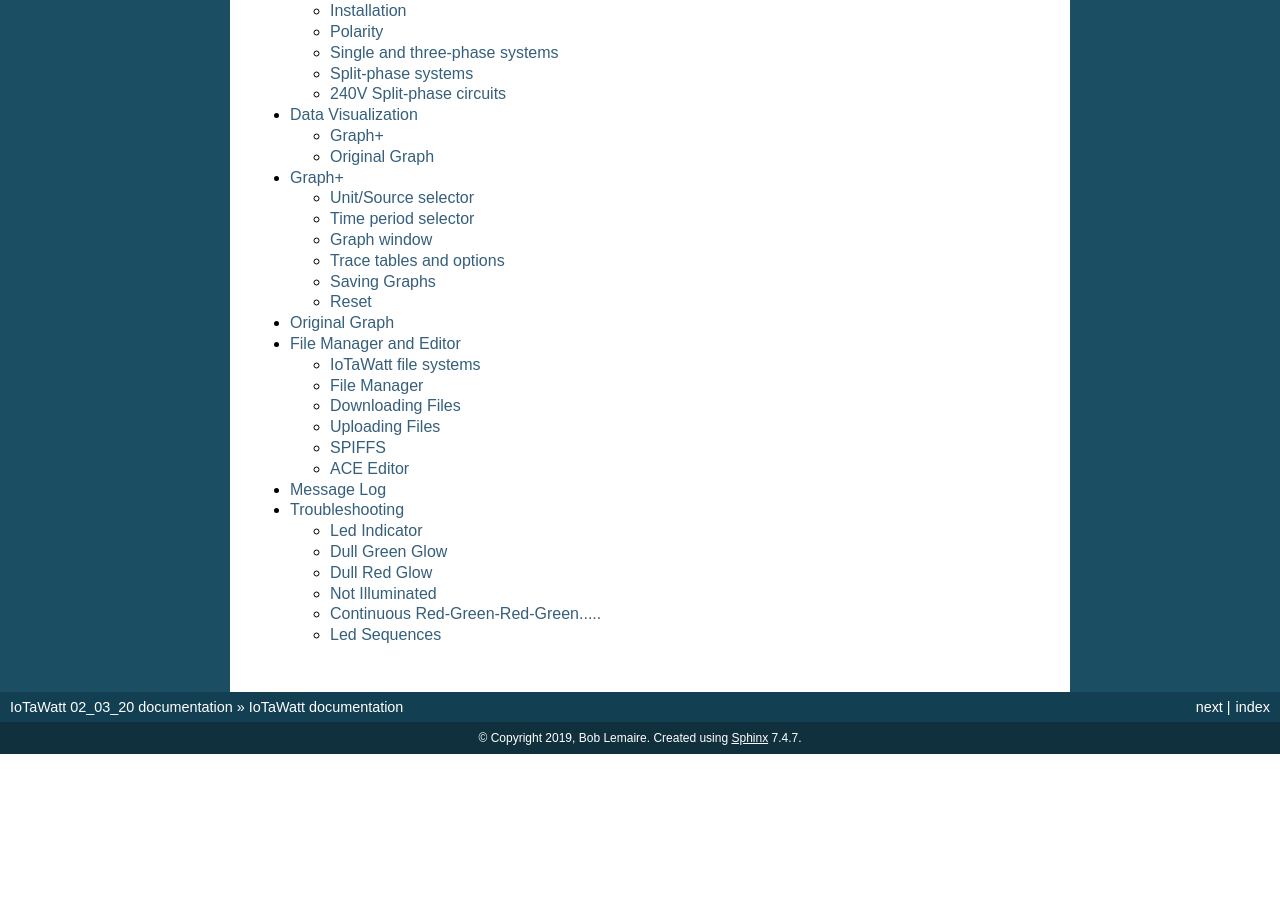
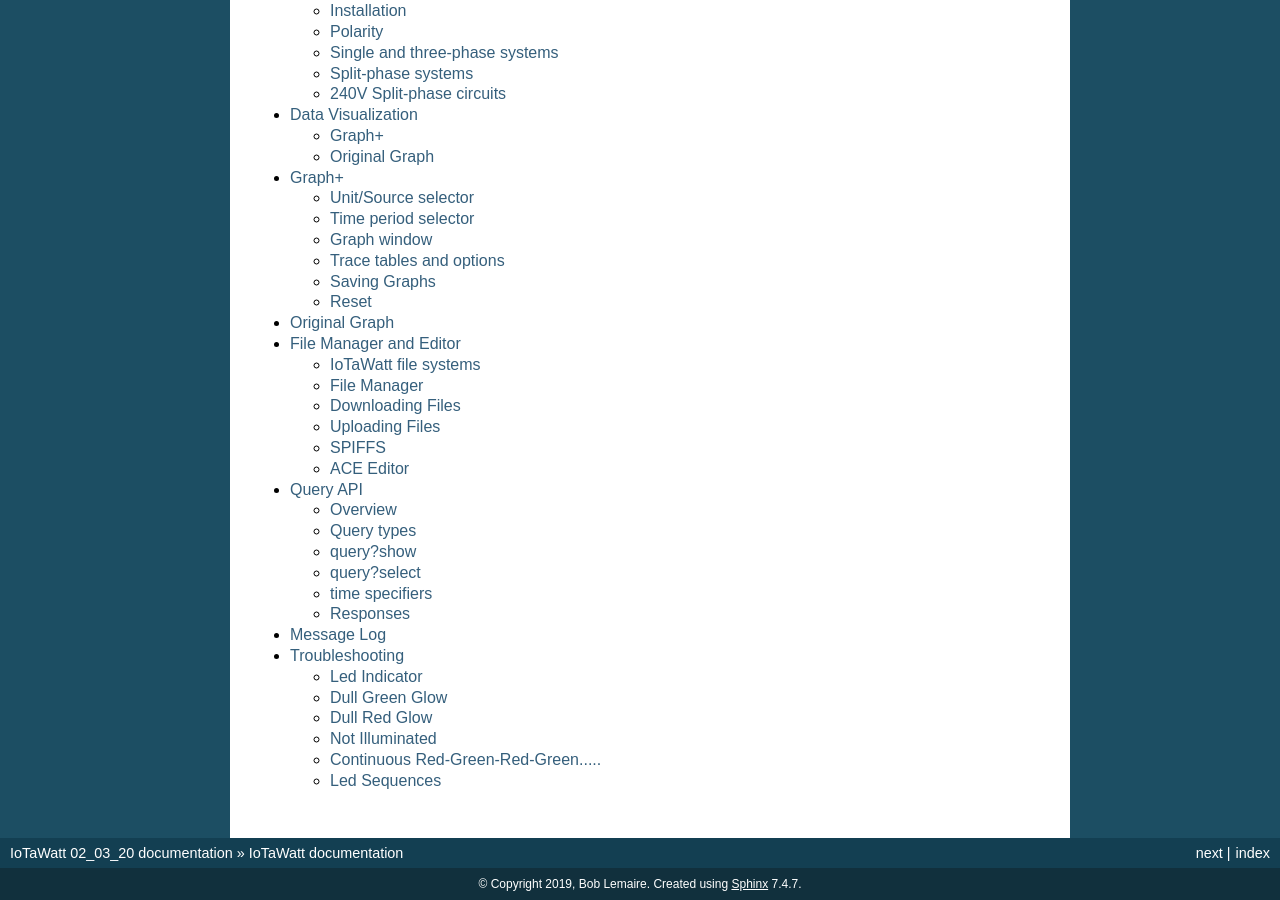
Before and after one commit to boblemaire/IoTaWatt, a Sphinx documentation site: the page built from Docs/index.rst, in a window 1280 px wide and 900 px high, scrolled down 1313 px. Built offline with Sphinx 7.4.7, drawn with Linux system fonts in a browser that asks for light colours; formulas are drawn with MathJax 3; before the commit the page ends 2067 px from its top, so only the background shows below that.

Commit message:
Update index.rst

```diff
--- a/Docs/index.rst
+++ b/Docs/index.rst
@@ -24,5 +24,6 @@
     Graph+ <graphPlus>
     Original Graph <originalGraph>
     File Manager and Editor <fileManager>
+    Query API <query.rst>
     Message Log <messageLog>
     Troubleshooting <troubleshooting>
```
